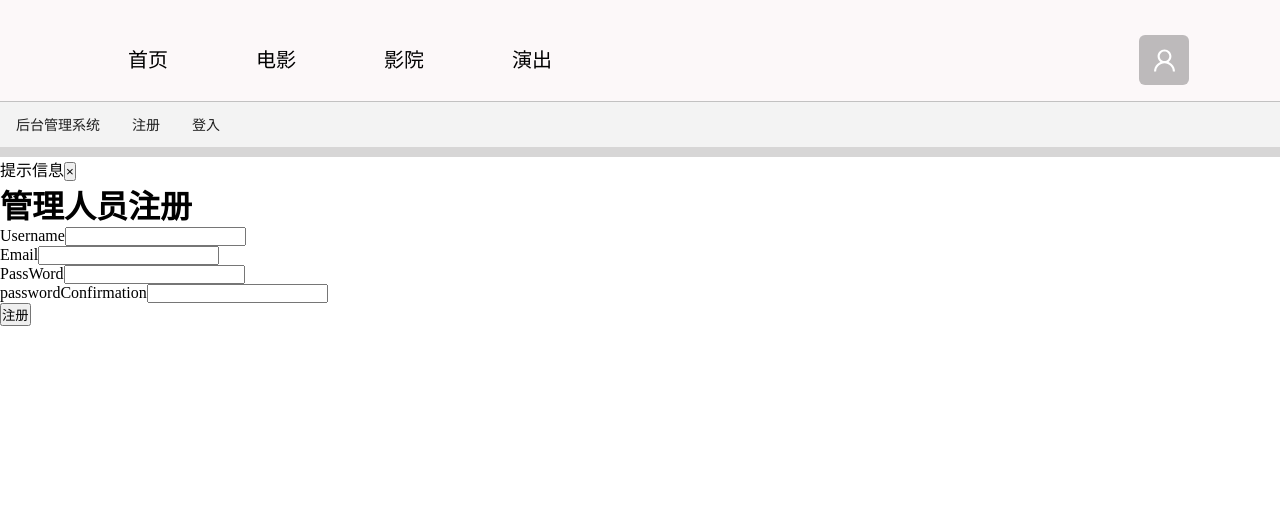
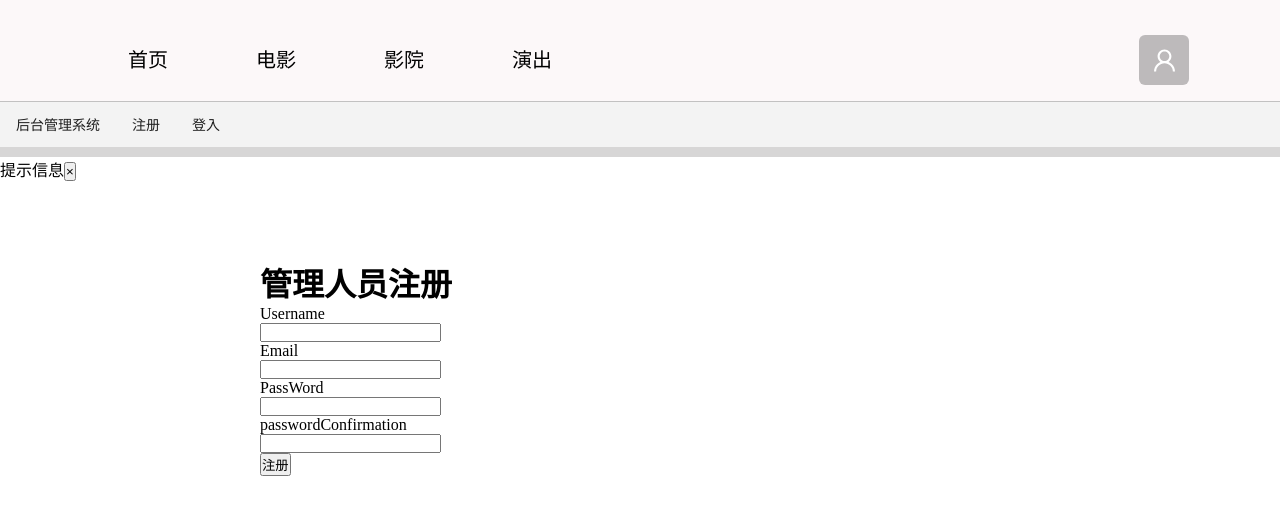
Before and after one commit to flyan123/Movie-ticket-platform, a React app: page /signup in a window 1280 px wide. Shown: the top 514 px of the page. Built offline with nearby package versions, Linux system fonts and the light colour scheme.

Commit message:
add style

```diff
--- a/src/pages/Signup/SignUpForm.jsx
+++ b/src/pages/Signup/SignUpForm.jsx
@@ -4,7 +4,7 @@ import classnames from "classnames"
 import { withRouter } from "react-router"
 import {useNavigate} from 'react-router-dom'
 import {useHistory} from 'react-router-dom';
-
+import sigupstyle from './sig.module.less'
 
  class SignUpForm extends Component {
 
@@ -112,11 +112,13 @@ import {useHistory} from 'react-router-dom';
         const { username, email, password, passwordConfirmation, errors } = this.state;
         return (
             <div>
-                <form onSubmit={this.onSubmit}>
+                <form onSubmit={this.onSubmit} className={sigupstyle.all}>
                     <h1>管理人员注册</h1>
-                        <div className="form-group">
-                            <label className="control-label">Username</label>
+                        <div className>
+                            <label className={sigupstyle.user}>Username</label>
+                            <br/>
                             <input
+
                                 className={classnames('form-control', { 'is-invalid': errors.username })}
                                 type="text"
                                 name="username"
@@ -129,6 +131,7 @@ import {useHistory} from 'react-router-dom';
 
                         <div>
                             <label className="control-label">Email</label>
+                            <br/>
                             <input
                                 className={classnames('form-control', { 'is-invalid': errors.email })}
                                 type="text"
@@ -143,6 +146,7 @@ import {useHistory} from 'react-router-dom';
 
                         <div>
                             <label className="control-label">PassWord</label>
+                            <br/>
                             <input
                                 className={classnames('form-control', { 'is-invalid': errors.password })}
                                 type="password"
@@ -155,6 +159,7 @@ import {useHistory} from 'react-router-dom';
 
                         <div>
                             <label className="control-label">passwordConfirmation</label>
+                            <br/>
                             <input
                                 className={classnames('form-control', { 'is-invalid': errors.passwordConfirmation })}
                                 type="password"
--- a/src/pages/Signup/sig.module.less
+++ b/src/pages/Signup/sig.module.less
@@ -3,12 +3,10 @@
     padding: 0px;
 }
 .all{
-    margin: 80px 300px;
-    background-color: #e9e7e7;
-    border: 15px solid #a4a4a4 ;
+    margin: 78px 260px;
 
+    .input{
+        width: 30px;
 
-    h1{
-        padding: 20px 10px 65px 20px;
     }
 }
```
